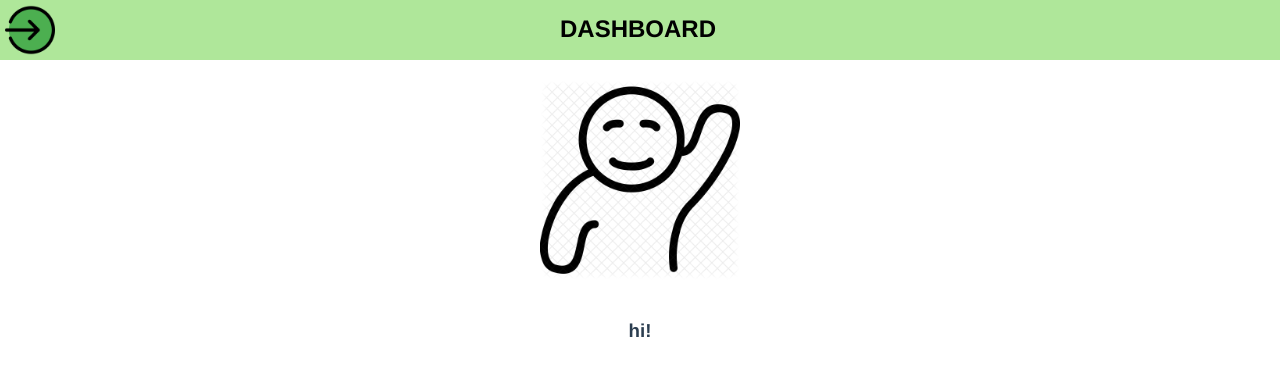
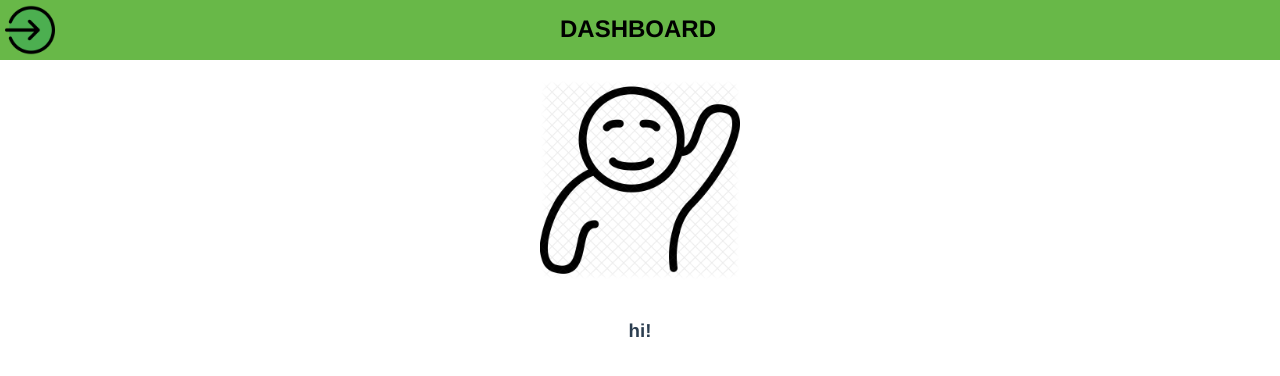
Before and after one commit to eneskarali/vue-golang-app, a Vue app in the folder app/: page /hello in a window 1280 px wide. Shown: the top 376 px of the page. Built offline with nearby package versions, Linux system fonts and the light colour scheme.

Commit message:
header redesigned

```diff
--- a/app/src/components/headerComp.vue
+++ b/app/src/components/headerComp.vue
@@ -19,7 +19,7 @@ export default {
 .header {
   padding: 5px 5px;
   padding-bottom: 55px;
-  background: rgba(129, 218, 95, 0.63);
+  background: rgba(89, 177, 54, 0.904);
   color: #000000;
   width: 100% - 5px;
 }
```
Also changed, not shown: app/src/assets/add_icon.png.
